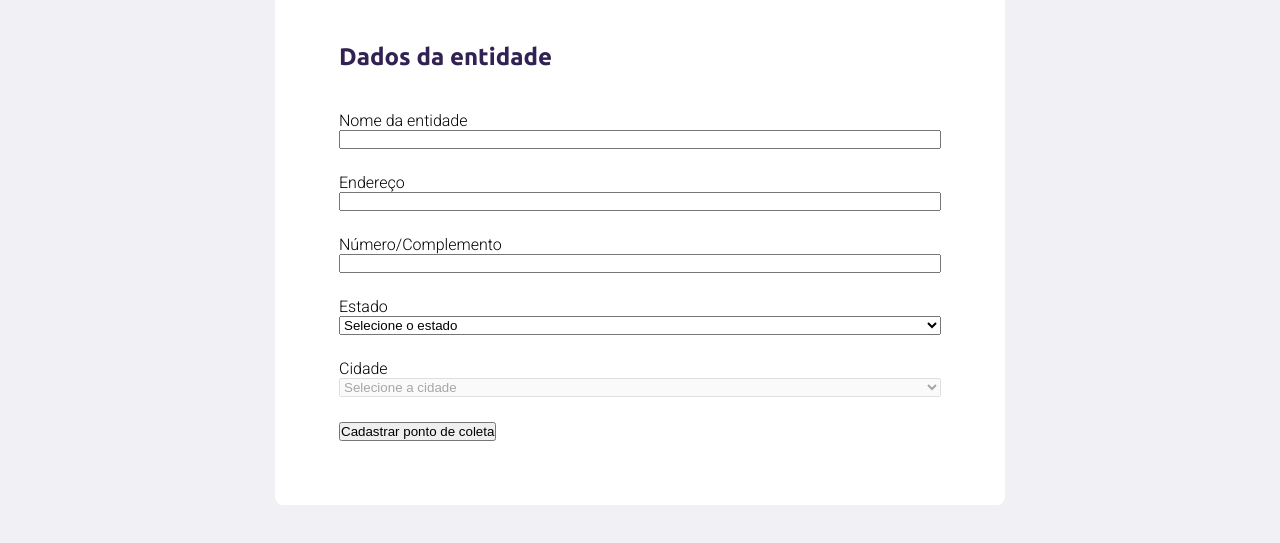
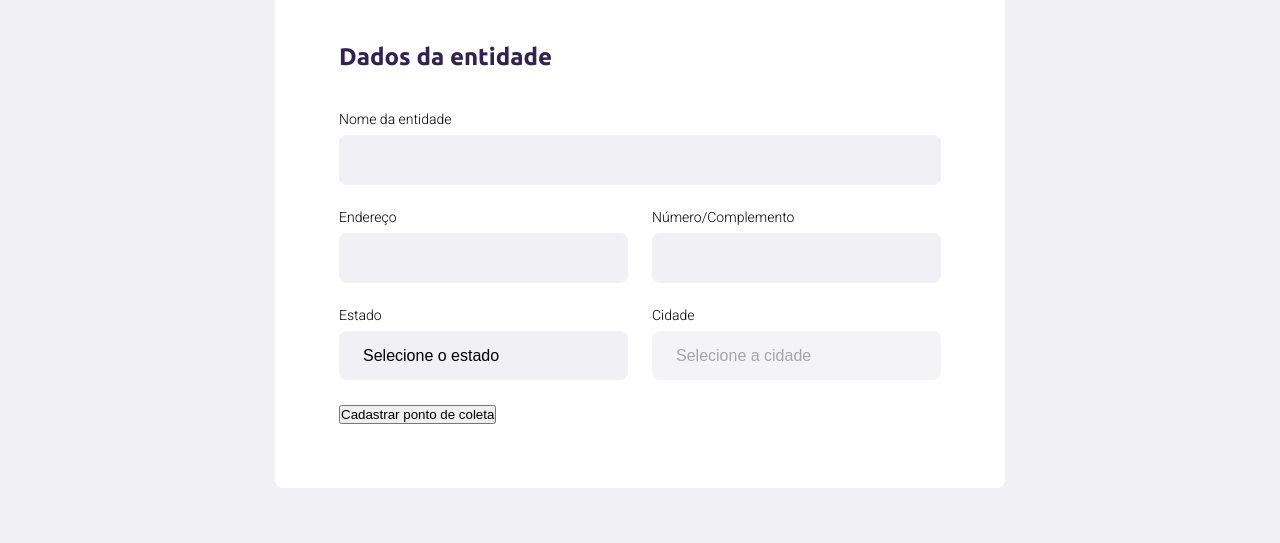
Before and after one commit to vyctoriak/nlw-01, a plain HTML site: page create-point.html in a window 1280 px wide. Shown: the part 299-842 px from the top of the page. Drawn offline with Linux system fonts and the light colour scheme.

Commit message:
tela de cadastro de unidade

```diff
--- a/styles/create-point.css
+++ b/styles/create-point.css
@@ -55,8 +55,33 @@ form legend h2 {
 }
 
 form .field {
+  flex: 1;
+
   display: flex;
   flex-direction: column;
 
   margin-bottom: 24px;
 }
+form .field-group {
+  display: flex;
+}
+form input, form select {
+  background-color: #f0f0f5;
+  border: 0;
+  padding: 16px 24px;
+  font-size: 16px;
+  outline: none;
+  border-radius: 8px;
+}
+form select {
+  -webkit-appearance: none;
+  -moz-appearance: none;
+  appearance: none;
+}
+form label {
+  font-size: 14px;
+  margin-bottom: 8px;
+}
+form .field-group .field + .field {
+  margin-left: 24px;
+}
```
